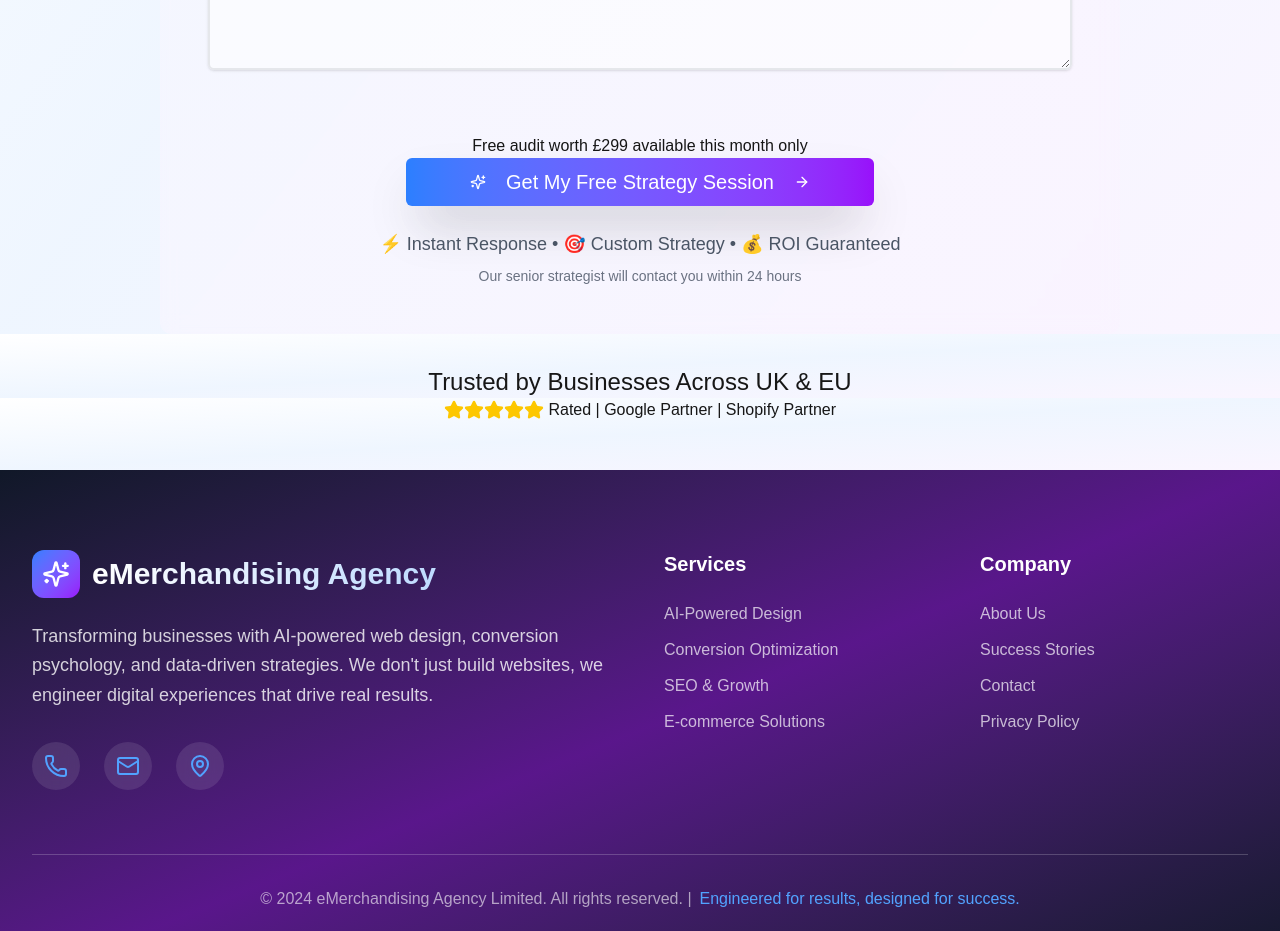
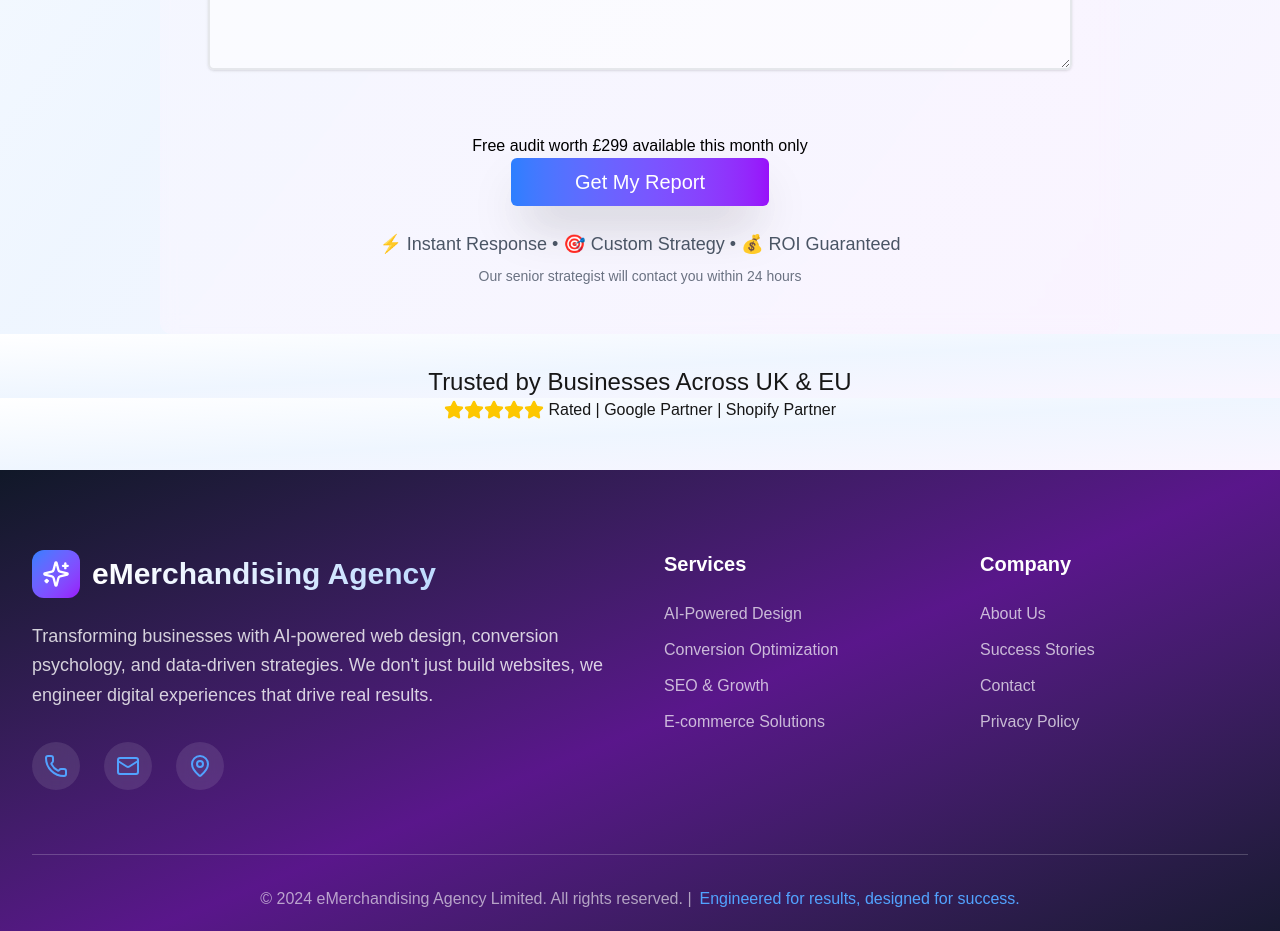
Before and after one commit to zsyborg/eMerchandising, a Next.js app: page / in a window 1280 px wide. Shown: the part 4104-5035 px from the top of the page. Built offline with nearby package versions, Linux system fonts and the light colour scheme; no server answers.

Commit message:
Update page.js

```diff
--- a/src/app/page.js
+++ b/src/app/page.js
@@ -483,8 +483,7 @@ export default function Home() {
                 )}
 
                 <div className="text-center pt-8">
-                       <h4 className=" block text-blac blackedk">Free audit worth £299 available this month only</h4>
-
+                       <h4 className=" block text-black blacked">Free audit worth £299 available this month only</h4>
                   <Button
                     type="submit"
                     size="lg"
@@ -499,9 +498,9 @@ export default function Home() {
                     ) : (
                       <>
 
-                        <Sparkles className="mr-3 h-6 w-6 group-hover:rotate-12 transition-transform duration-300" />
-                        Get My Free Strategy Session
-                        <ArrowRight className="ml-3 h-6 w-6 group-hover:translate-x-1 transition-transform duration-300" />
+                        {/* <Sparkles className="mr-3 h-6 w-6 group-hover:rotate-12 transition-transform duration-300" /> */}
+                        Get My Report
+                        {/* <ArrowRight className="ml-3 h-6 w-6 group-hover:translate-x-1 transition-transform duration-300" /> */}
                       </>
                     )}
                   </Button>
```
